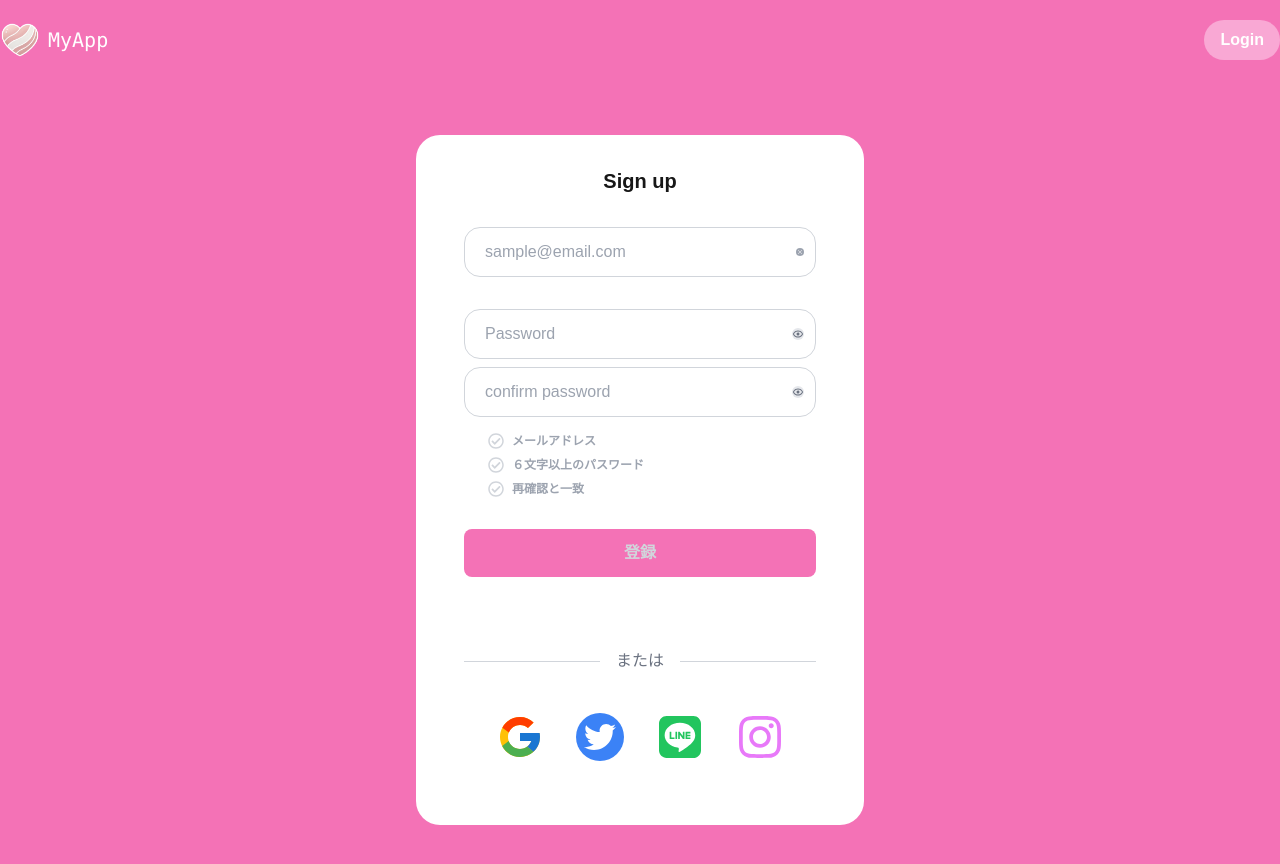
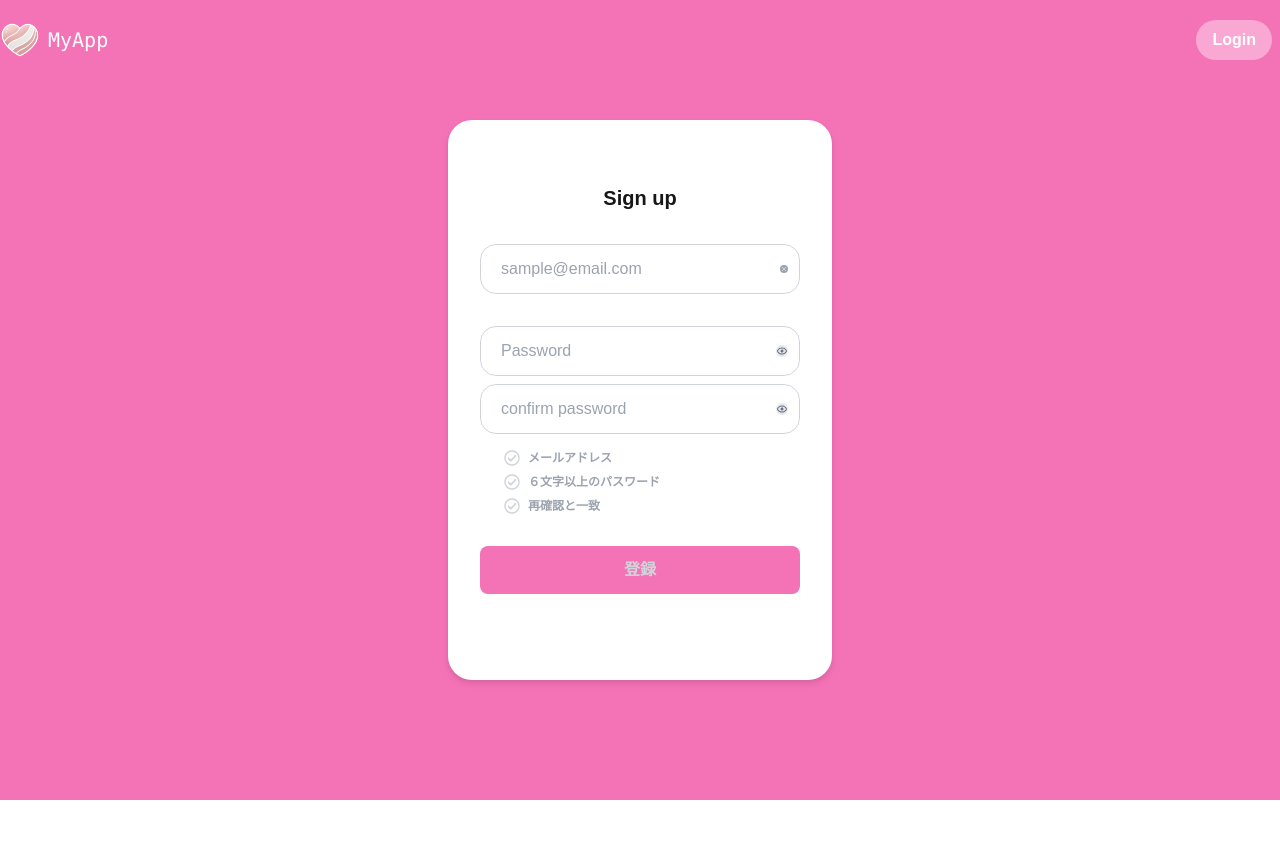
Before and after one commit to JojiYonamine/My-project, a Next.js app: page /Auth/Signup in a window 1280 px wide. Shown: the top 864 px of the page. After the commit the page ends 800 px from the top, so only its background shows below. Built offline with nearby package versions, Linux system fonts and the light colour scheme; no server answers.

Commit message:
fix:signup loginの

```diff
--- a/src/app/Auth/Login/page.tsx
+++ b/src/app/Auth/Login/page.tsx
@@ -10,7 +10,6 @@ import { FcGoogle } from "react-icons/fc";
 import { BasicButton } from "@/components";
 import { useRouter, useSearchParams } from "next/navigation";
 import { loginWithGoogle } from "@/utils/Auth/loginWithGoogle";
-import Link from "next/link";
 import AuthHeader from "@/components/AuthHeader";
 
 export default function LoginPage() {
@@ -84,11 +83,12 @@ export default function LoginPage() {
   }, []);
 
   return (
-    <div>
-      <AuthHeader page={link}/>
-      <main className="bg-pink-400 h-screen flex justify-center text-center items-center">
+    <div className="bg-pink-400 h-screen overflow-hidden">
+      <AuthHeader page={link} />
+      <main className="bg-pink-400 flex justify-center mt-10 mx-6 text-center max-h-[80vh] items-center">
         {/* カード表示 */}
-        <div className="bg-white rounded-3xl m-8 px-12 py-8 w-full max-w-md">
+        <div className="flex justify-center bg-white rounded-3xl w-full py-8 max-w-sm max-h-[70vh]  drop-shadow-md">
+          <div className="overflow-hidden w-full p-8 mb-12">
             <h1 className="text-xl w-full mb-8 font-bold">Login</h1>
             <form onSubmit={handleLogin}>
               {/* メール入力 */}
@@ -164,19 +164,6 @@ export default function LoginPage() {
             {/* メールとソーシャルを区切る線 */}
             <div className="flex items-center">
               <div className="flex-grow h-px bg-gray-300"></div>
-            <span className="m-4 text-gray-500"></span>
-            <div className="flex-grow h-px bg-gray-300"></div>
-          </div>
-
-          {/* アカウント作成へ */}
-          <div>
-            <Link className="font-semibold" href={link}>
-              ユーザー登録へ
-            </Link>
-          </div>
-
-          <div className="flex items-center">
-            <div className="flex-grow h-px bg-gray-300"></div>
               <span className="m-4 text-gray-500">または</span>
               <div className="flex-grow h-px bg-gray-300"></div>
             </div>
@@ -201,6 +188,7 @@ export default function LoginPage() {
               </button>
             </div>
           </div>
+        </div>
       </main>
     </div>
   );
--- a/src/app/Auth/Signup/page.tsx
+++ b/src/app/Auth/Signup/page.tsx
@@ -29,7 +29,7 @@ export default function SignupPage() {
   const [confirmError, setConfirmError] = useState<boolean>(true);
   const [loading, setLoading] = useState<boolean>(false);
   const [showPass, setShowPass] = useState<string>("text");
-  const [link,setLink] = useState<string>("")
+  const [link, setLink] = useState<string>("");
   const emailRegex = /^[^\s@]+@[^\s@]+\.[^\s@]+$/;
 
   // 招待用
@@ -124,12 +124,16 @@ export default function SignupPage() {
   }, []);
 
   return (
-    <div>
-      <AuthHeader page={link}/>
+    // ページ表示
+    <div className="bg-pink-400 h-screen overflow-hidden">
+      {/* ヘッダー */}
+      <AuthHeader page={link} />
 
-      <main className="bg-pink-400 h-screen flex justify-center text-center items-center">
+      {/* カード部分 */}
+      <main className="h-full bg-pink-400 flex justify-center mx-6 text-center max-h-[80vh] items-center">
         {/* カード表示 */}
-        <div className="bg-white rounded-3xl m-8 px-12 py-8 w-full max-w-md">
+        <div className="flex justify-center bg-white rounded-3xl w-full py-8 max-w-sm max-h-[70vh]  drop-shadow-md">
+          <div className="overflow-y-auto w-full p-8">
             <h1 className="text-xl w-full mb-8 font-bold">Sign up</h1>
             <form onSubmit={handleSignUp}>
               {/* メール入力 */}
@@ -299,7 +303,9 @@ export default function SignupPage() {
               </button>
             </div>
           </div>
+        </div>
       </main>
+      {/* <footer><h1>じょうじ</h1></footer> */}
     </div>
   );
 }
--- a/src/app/components/AuthHeader.tsx
+++ b/src/app/components/AuthHeader.tsx
@@ -10,8 +10,8 @@ const AuthHeader: React.FC<AuthHeaderProps> = ({ page }) => {
   const splitedPath = page.split("?");
   const LoginOrSignUp = splitedPath[0].split("/")[2];
   return (
-    <header className="bg-pink-400 ">
-      <div className="container mx-auto flex justify-between items-center py-[20px]">
+    <header className="bg-pink-400 flex justify-center">
+      <div className="bg-pink-400  container flex justify-between items-center py-[20px]">
         {/* ロゴ用 */}
         <div className="flex items-center space-x-2">
           <Image src="/logo1.png" alt="Logo" width={40} height={40} />
@@ -19,7 +19,7 @@ const AuthHeader: React.FC<AuthHeaderProps> = ({ page }) => {
         </div>
 
         {/* ログイン・サインイン用 */}
-        <nav className="flex">
+        <nav className="flex space-x-2 mx-2">
           <Link
             href={page}
             className="bg-pink-300 text-white font-bold px-4 py-2 rounded-3xl"
```
Lines whose indentation alone changed are shown as unchanged.
